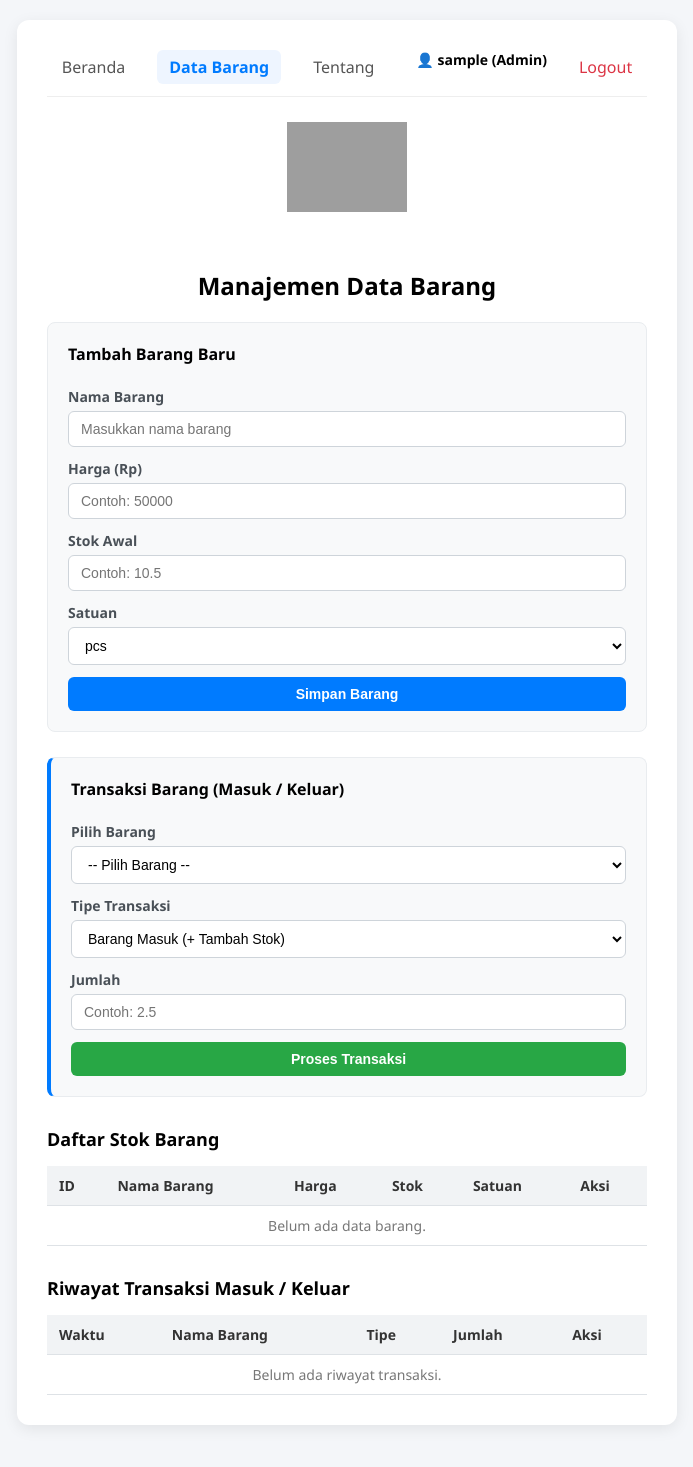
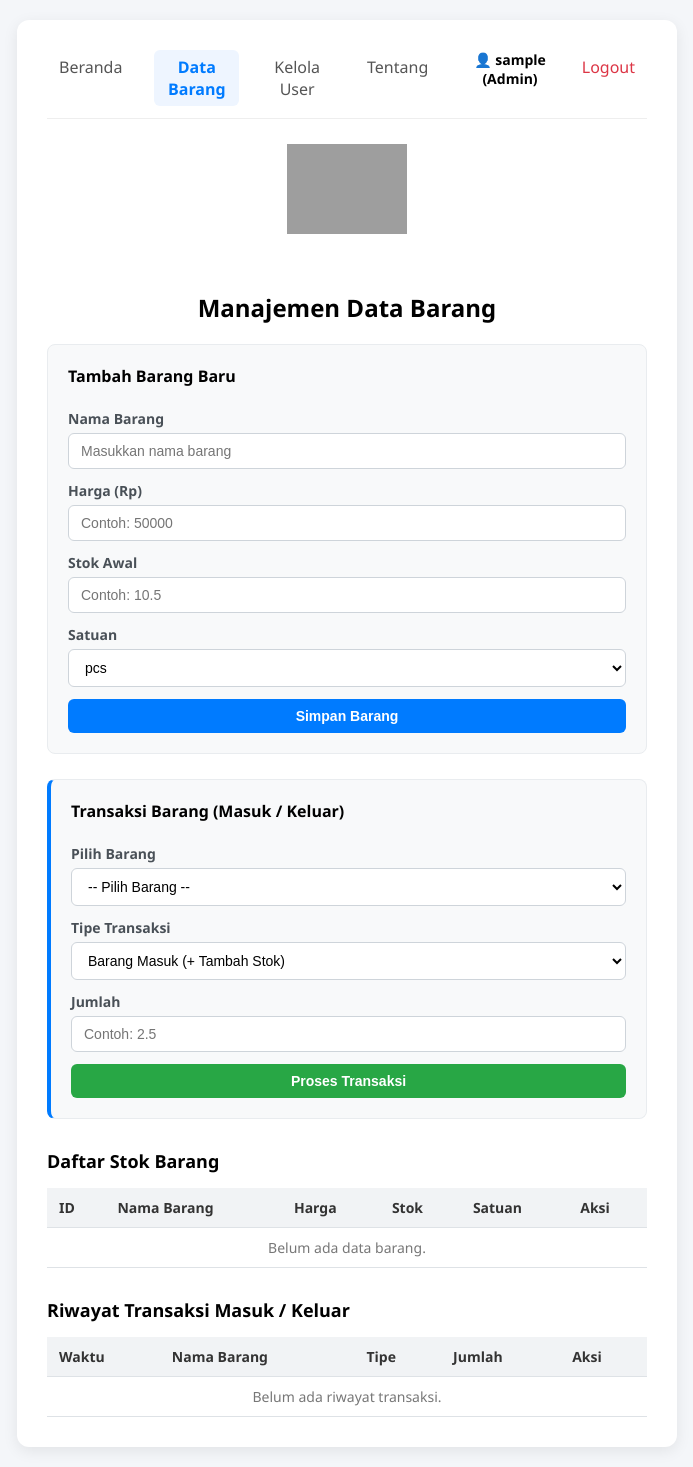
Before and after one commit to alvinsatriya5-netizen/tes-website-flask, a Flask app: page /barang in a window 1280 px wide. Shown: the whole page, without its empty margins (293-986 px from the left). Before the commit the page ends 1426 px from the top, so only its background shows below. Run offline with Flask 3, Linux system fonts and the light colour scheme; the visitor is signed in with stand-in values (Sample User, id 1); data that the repository does not hold is empty; grey boxes are pictures that could not be loaded.

Commit message:
Tambah navigasi Kelola User pada navbar untuk admin

```diff
--- a/templates/base.html
+++ b/templates/base.html
@@ -11,6 +11,12 @@
         <nav class="navbar">
             <a href="{{ url_for('home') }}" class="nav-link {% if request.endpoint == 'home' %}active{% endif %}">Beranda</a>
             <a href="{{ url_for('data_barang') }}" class="nav-link {% if request.endpoint in ['data_barang', 'edit_barang'] %}active{% endif %}">Data Barang</a>
+
+            <!-- Navigasi Kelola User (Khusus Admin) -->
+            {% if session.get('role') == 'admin' %}
+                <a href="{{ url_for('kelola_users') }}" class="nav-link {% if request.endpoint == 'kelola_users' %}active{% endif %}">Kelola User</a>
+            {% endif %}
+
             <a href="{{ url_for('about') }}" class="nav-link {% if request.endpoint == 'about' %}active{% endif %}">Tentang</a>
 
             <!-- Navigasi Login / Logout & Info User -->
```
